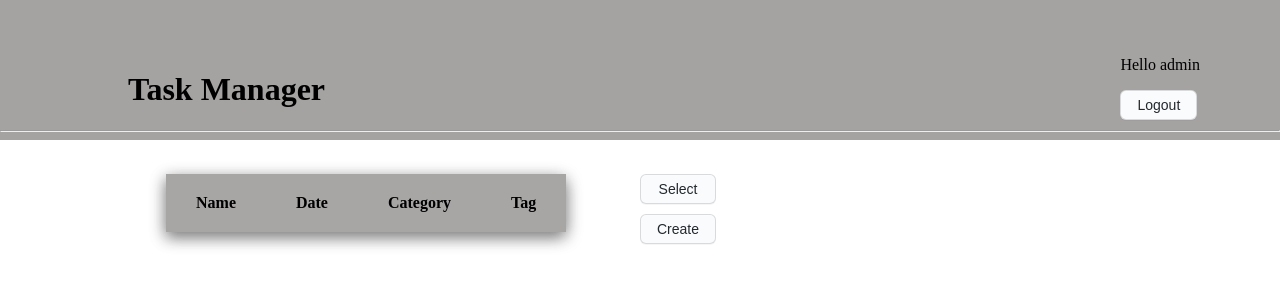
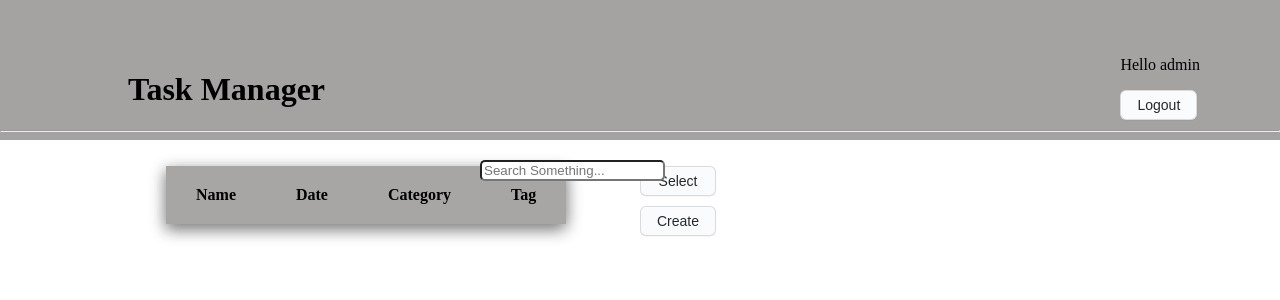
Before and after one commit to SunLaria/Task-Manager---Project, a Django app: page / in a window 1280 px wide. Shown: the top 300 px of the page. Run offline with Django 4.2, Linux system fonts and the light colour scheme; a user stored in the database is signed in; data comes from the database, SQL or seed files in the repository; data that the repository does not hold is empty.

Commit message:
Added Search Bar Using JS, Updated readme

```diff
--- a/Task_Manager_app/static/Task_Manager_app/script.js
+++ b/Task_Manager_app/static/Task_Manager_app/script.js
@@ -643,6 +643,7 @@ function taskInfoUpdateButton(){
     })
     document.getElementById("tab").appendChild(updateButton);
 }
+
 // taskFormElement
 // task-info share function api
 function taskInfoShareDB(){
@@ -670,8 +671,42 @@ function siteNameHref(){
         window.location.replace("/")
     })
 }
+siteNameHref();
 
-siteNameHref();
+
+function searchEvent(){
+    let searchBar = document.createElement("input")
+    searchBar.id="task-search-bar"
+    searchBar.placeholder="Search Something..."
+    searchBar.addEventListener("input",()=>{
+        let params = {user_id:user_id}
+        getTasksDB(params)
+        .then((response)=>{
+            let tasksFromDB = response.data.result
+            if (tasksFromDB != 0) {
+                let tasks = []
+                for (let i = 0; i < tasksFromDB.length; i++) {
+                    if (Object.values(tasksFromDB[i]).includes(searchBar.value)) {
+                        tasks.push(tasksFromDB[i])
+                    }
+                }
+                if (tasks.length > 0) {
+                    buildTable(tasks)
+                }
+                if (searchBar.value=="") {
+                    let params = {user_id:user_id}
+                    getTasksDB(params)
+                    .then((response)=>{
+                        let tasks = response.data.result
+                        buildTable(tasks)
+                })
+                }
+            }
+        })
+    })
+    document.body.appendChild(searchBar)
+}
+
 
 // home main function
 function mainHome(){
@@ -680,6 +715,7 @@ function mainHome(){
     updateTableDB(requestData);
     selectButton();
     homeCreateButton()
+    searchEvent()
 
 }
 
--- a/Task_Manager_app/static/Task_Manager_app/style.css
+++ b/Task_Manager_app/static/Task_Manager_app/style.css
@@ -19,7 +19,7 @@
 }
 
 #content{
-    margin-top: 17vh;
+    margin-top: 16vh;
     display: flex;
     flex-direction: row;
     gap: 5vw;
@@ -197,3 +197,10 @@ button:active {
 #create-task-button, #create-clear-button, #create-cancel-button{
     margin-left: 10px;
 }
+
+#task-search-bar{
+    border-radius: 5px;
+    position: fixed;
+    top: 20vh;
+    left: 37.5vw;
+}
--- a/Task_Manager_app/templates/Task_Manager_app/index.html
+++ b/Task_Manager_app/templates/Task_Manager_app/index.html
@@ -20,6 +20,7 @@
                 </th>
             </tr>
         </table>
+
         <div id="buttons">
 
         </div>
```
Also changed, not shown: README.md.
